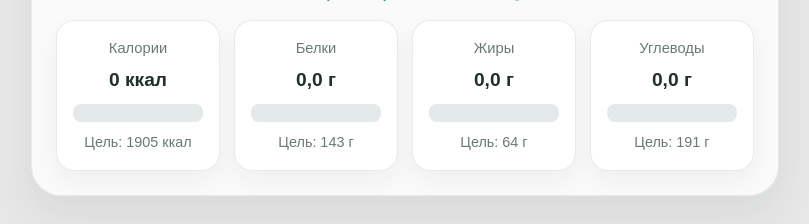
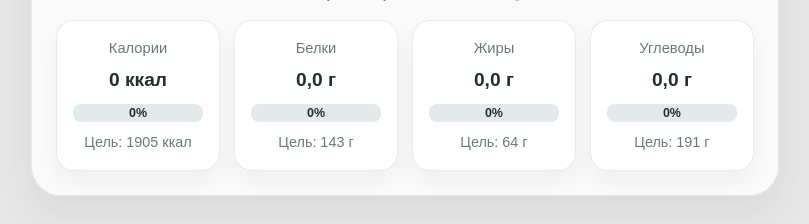
Before and after one commit to Timoshka101/healthy_world, a Django app: page /fooddiary/ in a window 1280 px wide. Shown: the part 707-931 px from the top of the page, without its empty margins (31-840 px from the left). Run offline with Django 5.2, Linux system fonts and the light colour scheme; the visitor is signed in with stand-in values (Sample User, id 1); data comes from the database, SQL or seed files in the repository; data that the repository does not hold is empty.

Commit message:
Улучшение интерфейса дневника и страниц входа

```diff
--- a/fooddiary/templates/fooddiary/dnevnik_pitaniya.html
+++ b/fooddiary/templates/fooddiary/dnevnik_pitaniya.html
@@ -65,6 +65,7 @@
                         <strong>{{ total_nutrition.calories|floatformat:0 }} ккал</strong>
                         <div class="fooddiary-summary-track">
                             <i class="fooddiary-progress-fill-calories" style="width: {{ progress_percentages.calories|floatformat:0 }}%;"></i>
+                            <b class="fooddiary-progress-percent{% if progress_percentages.calories < 50 %} is-on-empty-track{% endif %}">{{ progress_percentages.calories|floatformat:0 }}%</b>
                         </div>
                         <small>Цель: {{ target_calories|floatformat:0 }} ккал</small>
                     </div>
@@ -73,6 +74,7 @@
                         <strong>{{ total_nutrition.protein|floatformat:1 }} г</strong>
                         <div class="fooddiary-summary-track">
                             <i class="fooddiary-progress-fill-protein" style="width: {{ progress_percentages.protein|floatformat:0 }}%;"></i>
+                            <b class="fooddiary-progress-percent{% if progress_percentages.protein < 50 %} is-on-empty-track{% endif %}">{{ progress_percentages.protein|floatformat:0 }}%</b>
                         </div>
                         <small>Цель: {{ target_macros.protein|floatformat:0 }} г</small>
                     </div>
@@ -81,6 +83,7 @@
                         <strong>{{ total_nutrition.fat|floatformat:1 }} г</strong>
                         <div class="fooddiary-summary-track">
                             <i class="fooddiary-progress-fill-fat" style="width: {{ progress_percentages.fat|floatformat:0 }}%;"></i>
+                            <b class="fooddiary-progress-percent{% if progress_percentages.fat < 50 %} is-on-empty-track{% endif %}">{{ progress_percentages.fat|floatformat:0 }}%</b>
                         </div>
                         <small>Цель: {{ target_macros.fat|floatformat:0 }} г</small>
                     </div>
@@ -89,6 +92,7 @@
                         <strong>{{ total_nutrition.carbohydrate|floatformat:1 }} г</strong>
                         <div class="fooddiary-summary-track">
                             <i class="fooddiary-progress-fill-carb" style="width: {{ progress_percentages.carbohydrate|floatformat:0 }}%;"></i>
+                            <b class="fooddiary-progress-percent{% if progress_percentages.carbohydrate < 50 %} is-on-empty-track{% endif %}">{{ progress_percentages.carbohydrate|floatformat:0 }}%</b>
                         </div>
                         <small>Цель: {{ target_macros.carbohydrate|floatformat:0 }} г</small>
                     </div>
--- a/static/styles.css
+++ b/static/styles.css
@@ -532,6 +532,19 @@ body {
   margin: 0 auto;
 }
 
+.account-card-body {
+  padding: 30px;
+}
+
+.account-card-body .account-inline-link {
+  margin-top: 18px;
+}
+
+.account-card-body .app-auth-submit-btn {
+  align-self: flex-start;
+  min-width: 150px;
+}
+
 .account-profile-hero {
   display: grid;
   grid-template-columns: 148px 1fr;
@@ -845,6 +858,7 @@ body {
 }
 
 .fooddiary-summary-track {
+  position: relative;
   height: 18px;
   overflow: hidden;
   border-radius: 8px;
@@ -872,6 +886,25 @@ body {
 
 .fooddiary-progress-fill-carb {
   background: linear-gradient(90deg, #d05c42 0%, #ef8668 100%);
+}
+
+.fooddiary-progress-percent {
+  position: absolute;
+  inset: 0;
+  z-index: 1;
+  display: flex;
+  align-items: center;
+  justify-content: center;
+  color: #ffffff;
+  font-size: 0.78rem;
+  font-weight: 800;
+  line-height: 1;
+  text-shadow: 0 1px 3px rgba(23, 45, 35, 0.42);
+}
+
+.fooddiary-progress-percent.is-on-empty-track {
+  color: #20302c;
+  text-shadow: none;
 }
 
 .fooddiary-layout {
@@ -1709,6 +1742,10 @@ body {
     padding-right: 18px;
   }
 
+  .account-card-body {
+    padding: 22px 18px 24px;
+  }
+
   .app-auth-modal-header .modal-title,
   .account-card-head h1 {
     font-size: 1.45rem;
--- a/templates/base.html
+++ b/templates/base.html
@@ -10,7 +10,7 @@
         <link href="https://fonts.googleapis.com/css2?family=Comfortaa:wght@400;700&family=Manrope:wght@400;500;700;800&display=swap" rel="stylesheet">
         <link rel="icon" type="image/svg+xml" href="{% static 'favicon.svg' %}">
         <link href="https://cdn.jsdelivr.net/npm/bootstrap@5.3.3/dist/css/bootstrap.min.css" rel="stylesheet">
-        <link rel="stylesheet" href="{% static 'styles.css' %}">
+        <link rel="stylesheet" href="{% static 'styles.css' %}?v=20260414-progress-contrast">
         <link rel="stylesheet" href="https://cdn.jsdelivr.net/npm/bootstrap-icons@1.10.0/font/bootstrap-icons.css">
         {% block extra_head %}{% endblock %}
     </head>
--- a/users/templates/users/login.html
+++ b/users/templates/users/login.html
@@ -13,6 +13,7 @@
             </div>
         </div>
 
+        <div class="account-card-body">
             <form method="post" class="app-auth-form">
                 {% csrf_token %}
                 {% if form.non_field_errors %}
@@ -28,6 +29,7 @@
             </form>
 
             <p class="account-inline-link">Нет аккаунта? <a href="{% url 'users:register' %}">Зарегистрироваться</a></p>
+        </div>
     </section>
 </div>
 {% endblock %}
--- a/users/templates/users/register.html
+++ b/users/templates/users/register.html
@@ -13,6 +13,7 @@
             </div>
         </div>
 
+        <div class="account-card-body">
             <form method="post" class="app-auth-form">
                 {% csrf_token %}
                 {% if form.non_field_errors %}
@@ -29,6 +30,7 @@
             </form>
 
             <p class="account-inline-link">Уже есть аккаунт? <a href="{% url 'users:login' %}">Войти</a></p>
+        </div>
     </section>
 </div>
 {% endblock %}
```
Lines whose indentation alone changed are shown as unchanged.
